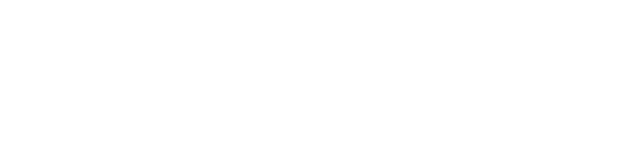
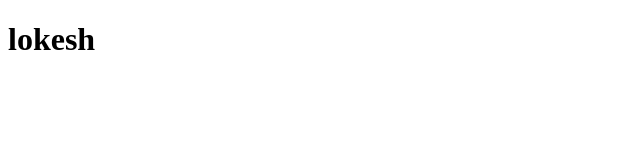
Before and after one commit to Lokeshkumar121/delta-demo, a plain HTML site: page index.html in a window 1280 px wide. Shown: the whole page, without its empty margins (0-640 px from the left). Drawn offline with Linux system fonts and the light colour scheme.

Commit message:
change index file

```diff
--- a/index.html
+++ b/index.html
@@ -6,6 +6,6 @@
     <title>semple page</title>
 </head>
 <body>
-
+    <h1>lokesh</h1>
 </body>
 </html>
```
